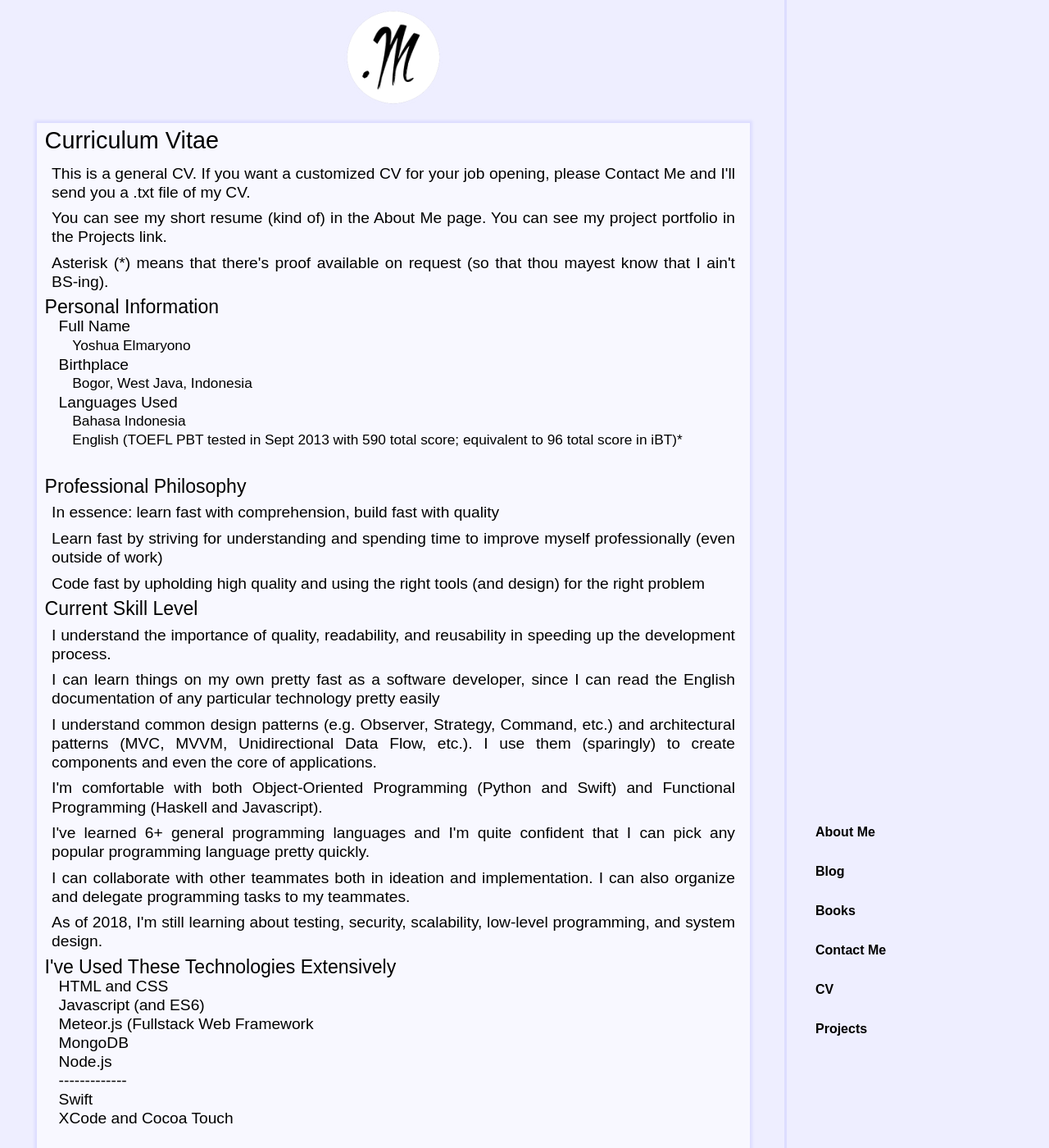
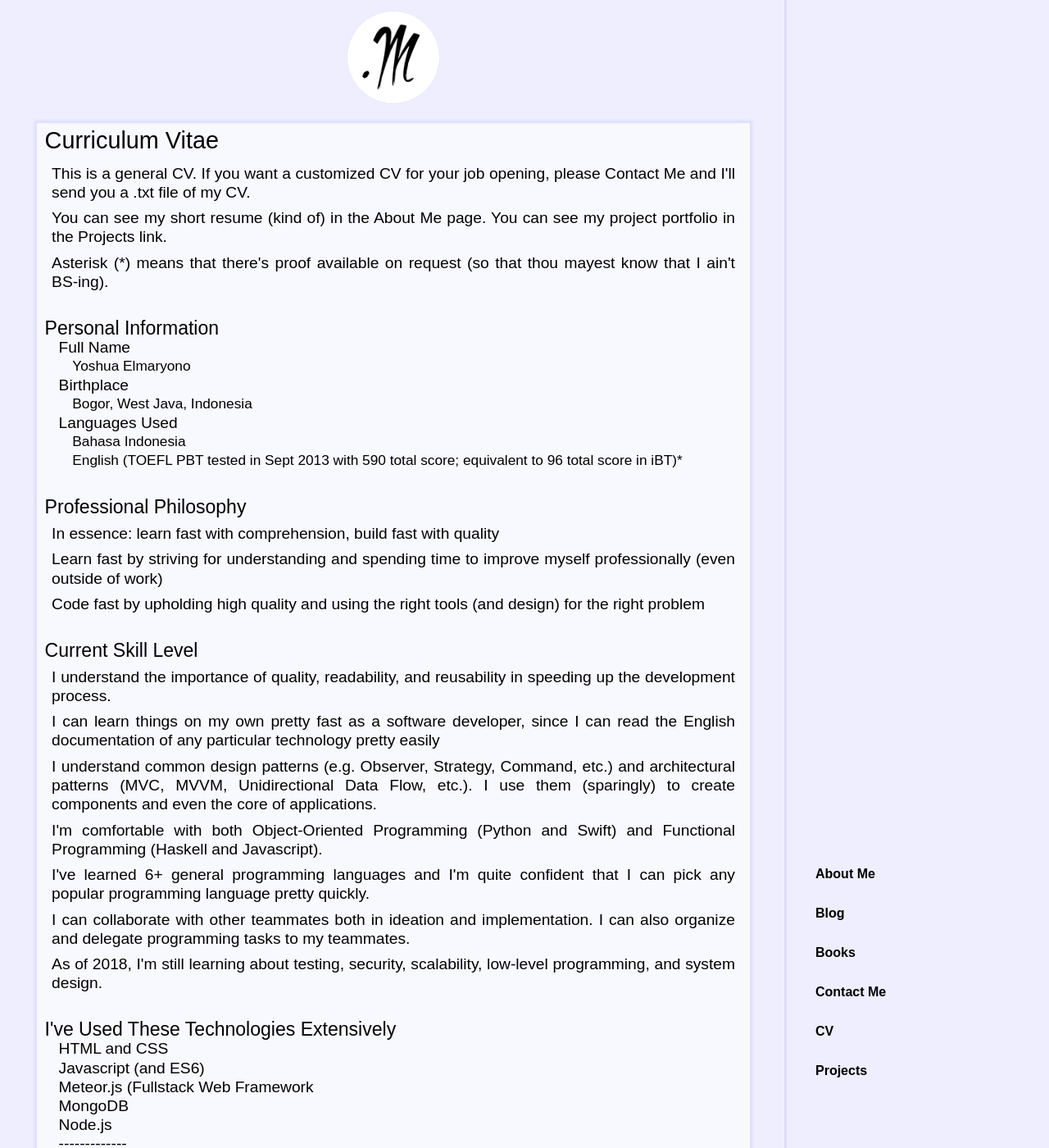
Before and after one commit to dotm/dotm.github.io, a Jekyll site: the page built from cv.html, in a window 1280 px wide and 1400 px high. Shown: the whole window at 82% size. Built offline with Jekyll 4.4.1, drawn with Linux system fonts in a browser that asks for light colours.

Commit message:
Update page.css

```diff
--- a/stylesheets/page.css
+++ b/stylesheets/page.css
@@ -11,11 +11,13 @@ h1{
   font-size: 150%;
   margin-bottom: 2%
 }
-h2{ font-size: 120%; }
+h2{
+  font-size: 120%;
+  margin-top: 4%
+}
 p{ margin: 1% }
 dl, ul{
   margin-left: 2%;
-  margin-bottom: 4%
 }
 dd{
   font-size: 90%;
```
